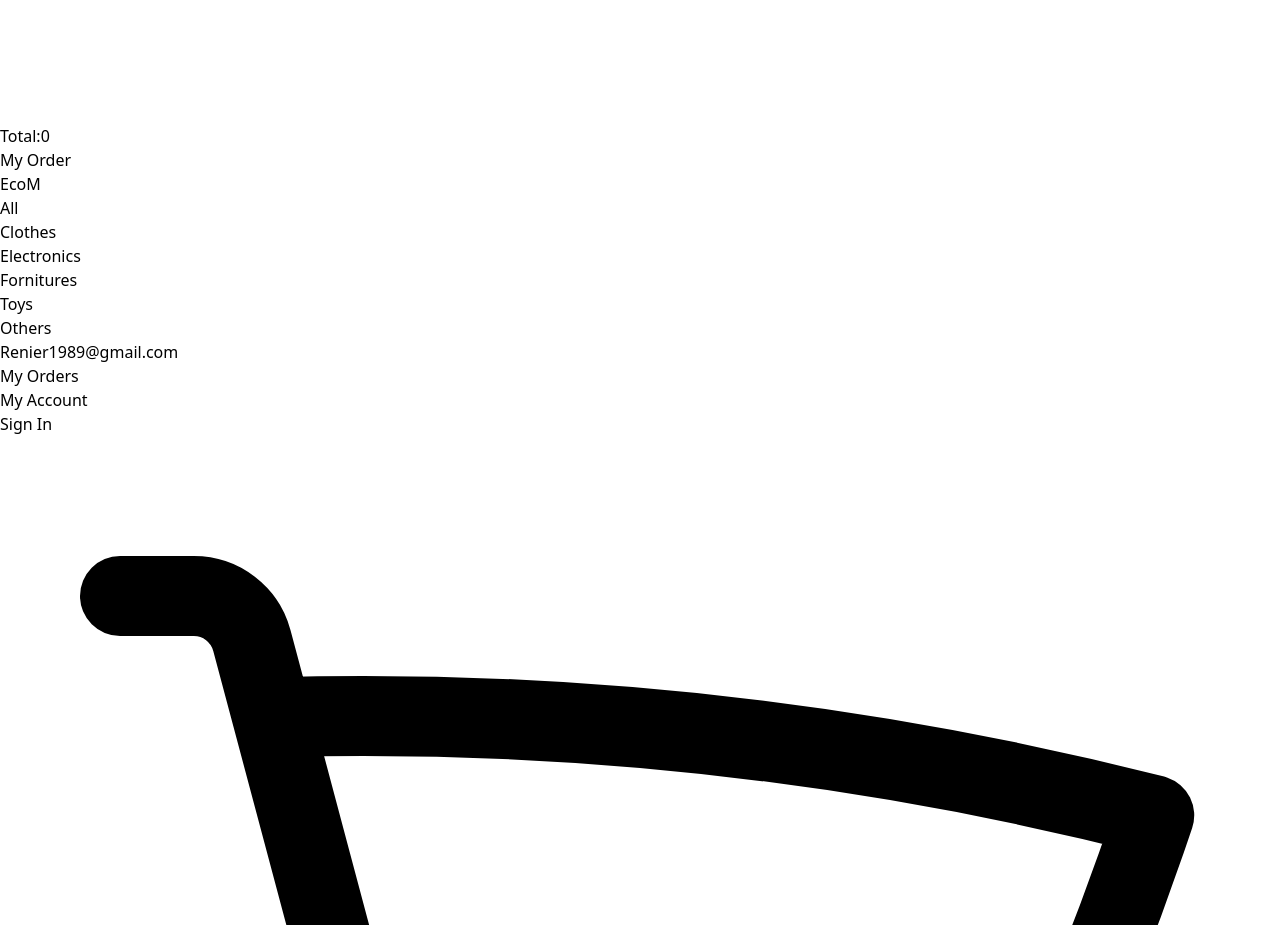
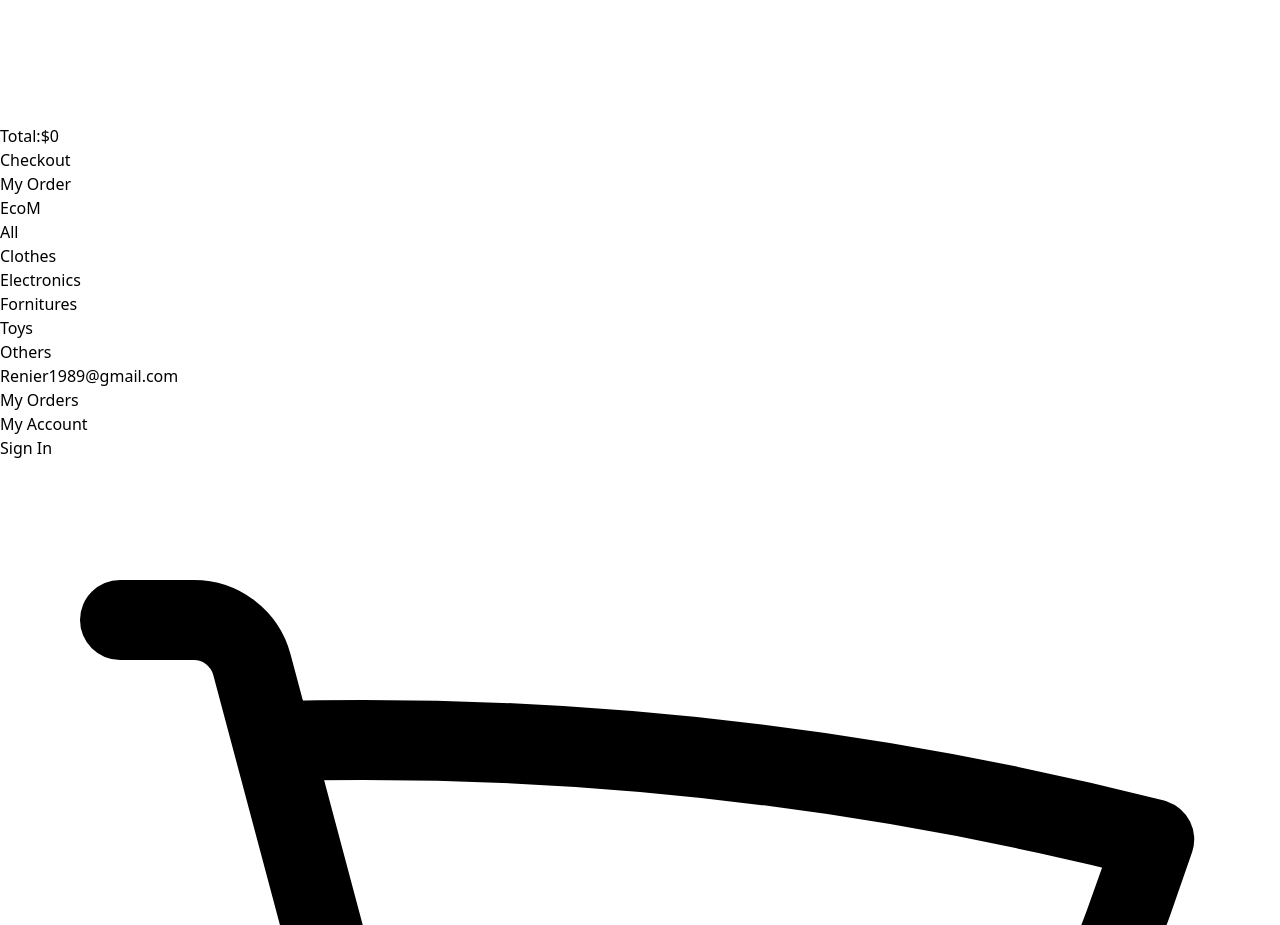
Before and after one commit to standard2000/ecomerce_react, a React (Vite) app: page /my-order in a window 1280 px wide. Shown: the part 1180-2105 px from the top of the page. Built offline with nearby package versions, Linux system fonts and the light colour scheme.

Commit message:
Class21 - Adding the order into a state when do checkout

```diff
--- a/src/Components/CheckoutProducts/index.jsx
+++ b/src/Components/CheckoutProducts/index.jsx
@@ -10,6 +10,19 @@ function CheckoutProducts() {
     const filteredProducts = ecom.cartProducts.filter(product => product.id !== id);
     ecom.setCartProducts(filteredProducts);
   }
+
+  const onChecktourOrder = () => {
+    const orderToAdd = {
+      id : Date.now(),
+      date : new Date().toLocaleDateString('es-ES'),
+      products : ecom.cartProducts,
+      totalProducts : ecom.cartProducts.length,
+      totalPrice : totalPrice(ecom.cartProducts),
+    }
+    ecom.setOrder([...ecom.order, orderToAdd]);
+    ecom.setCartProducts([]);
+    // console.log(ecom.order);
+  }
 //   console.log(ecom.openCheckoutProducts);
   return (
     <aside className={`${ecom.openCheckoutProducts ? 'flex' : 'hidden'} z-10 flex-col fixed right-0 border border-black rounded-lg w-[360px]    h-[calc(98vh-68px)] bg-white`}>
@@ -19,7 +32,7 @@ function CheckoutProducts() {
                 <XMarkIcon className="w-6 h-6 text-blue-800 cursor-pointer" onClick={()=>ecom.onCloseCheckoutProducts()} ></XMarkIcon>
             </div>
         </div>
-        <div className='px-6 overflow-y-scroll'>
+        <div className='px-6 overflow-y-scroll flex-1'>
             {ecom.cartProducts.map((product)=>(
                 <CardOrder
                   key={product.id}
@@ -32,10 +45,11 @@ function CheckoutProducts() {
             ))}
         </div>
         <div className='px-6'>
-          <p className='flex justify-between items-center'>
+          <p className='flex justify-between items-center mb-2'>
           <span className='font-light text-sm'>Total:</span>
-          <span className='font-medium text-2xl'>{totalPrice(ecom.cartProducts)}</span>
+          <span className='font-medium text-2xl'>${totalPrice(ecom.cartProducts)}</span>
           </p>
+          <button className='rounded-lg bg-black text-white py-3 w-full mb-6' onClick={()=>onChecktourOrder()}>Checkout</button>
         </div>
     </aside>
   )
--- a/src/Context/index.jsx
+++ b/src/Context/index.jsx
@@ -18,6 +18,8 @@ function EcomProvider({children}) {
     const [openCheckoutProducts, setOpenCheckoutProducts]  = useState(false);  // State to handle open or close the CheckoutProducts
     const onOpenCheckoutProducts = () => setOpenCheckoutProducts(true);
     const onCloseCheckoutProducts = () => setOpenCheckoutProducts(false);
+    // Checkout Order - state to add order from the checkout
+    const [order, setOrder] = useState([]);
 
   return (
         <EcomContext.Provider value={{
@@ -26,6 +28,8 @@ function EcomProvider({children}) {
             openCheckoutProducts,
             productInfo,
             cartProducts,
+            order,
+            setOrder,
             setCount,
             onOpenDetail,
             onCloseDetail,
```
